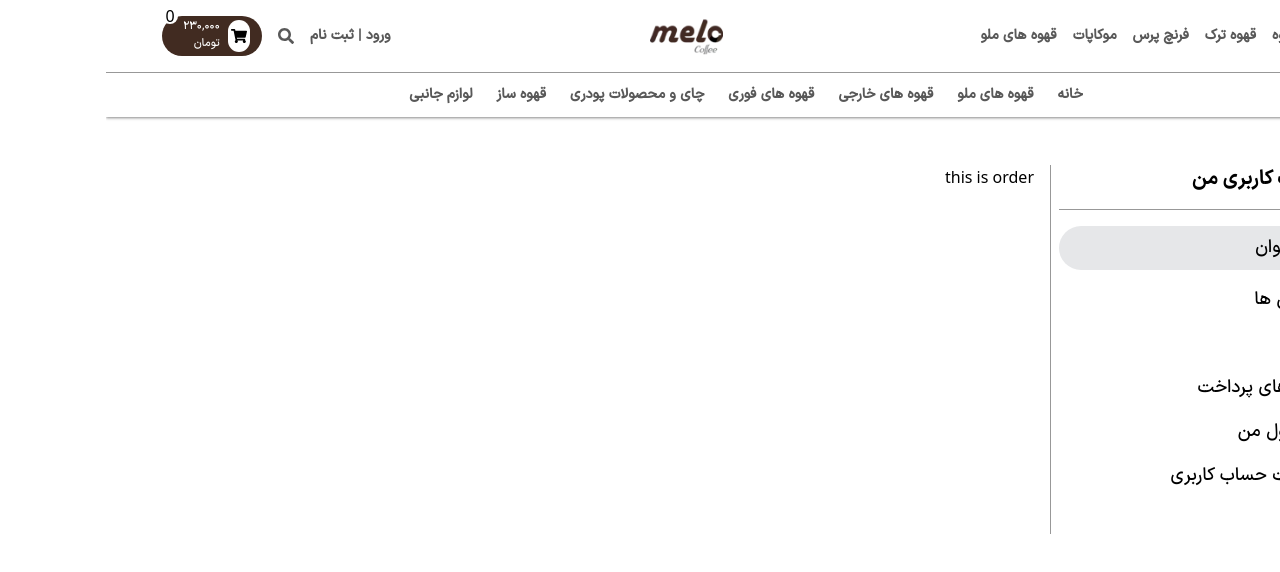
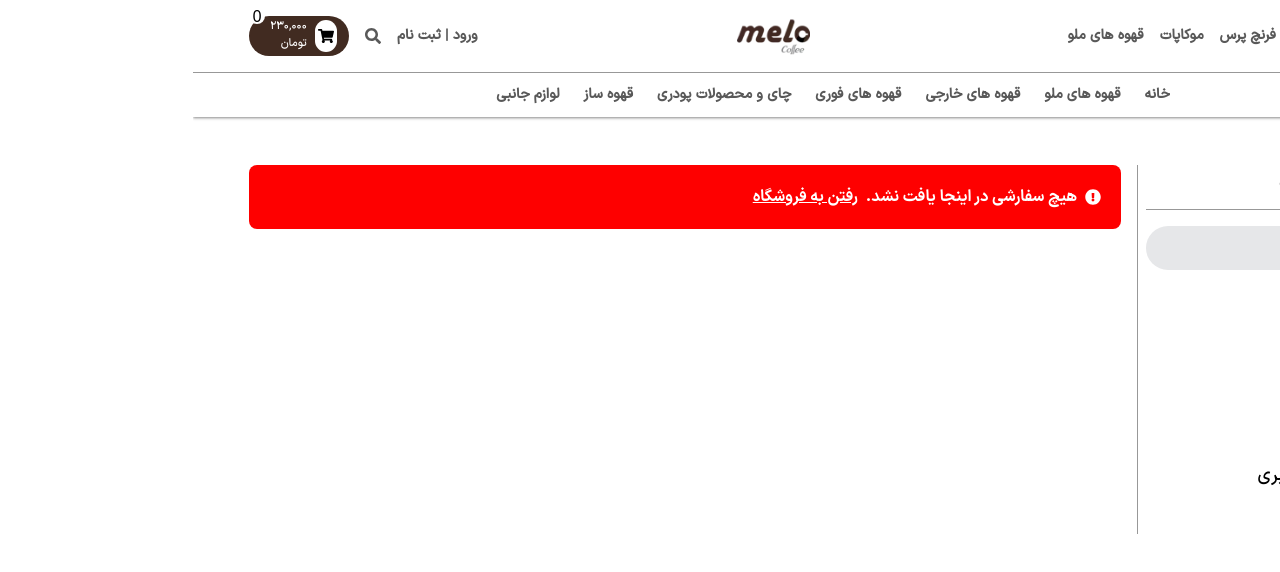
Before and after one commit to mohammadmehdidalvandii/mello-coffee, a Next.js app: page /PanelUser/Order in a window 1280 px wide. Shown: the top 572 px of the page. Built offline with nearby package versions, Linux system fonts and the light colour scheme.

Commit message:
created section order for panelUser/order is not complated

```diff
--- a/src/app/PanelUser/Order/page.tsx
+++ b/src/app/PanelUser/Order/page.tsx
@@ -1,10 +1,11 @@
 import React from 'react';
 import Layout from '@/components/layout/UserPanelLayout';
+import Orders from '@/components/template/p-user/Orders/Orders';
 
 const page:React.FC = ()=>{
   return (
     <Layout>
-        this is order
+        <Orders/>
     </Layout>
   )
 }
--- /dev/null
+++ b/src/components/template/p-user/Orders/Orders.tsx
@@ -0,0 +1,21 @@
+import Link from 'next/link'
+import React from 'react'
+import { FaExclamationCircle } from 'react-icons/fa'
+
+const Orders:React.FC = ()=>{
+  return (
+    <section className="block">
+        <div className="block">
+            <div className="flex items-center gap-2 p-5 rounded-lg bg-danger text-white font-iranBold">
+                <span className="block">
+                    <FaExclamationCircle/>
+                </span>
+                <p className="block">هیچ سفارشی در اینجا یافت نشد.</p>
+                <Link href='/shop' className='block underline duration-300 ease-linear hover:text-black'>رفتن به فروشگاه</Link>
+            </div>
+        </div>
+    </section>
+  )
+}
+
+export default Orders
```
